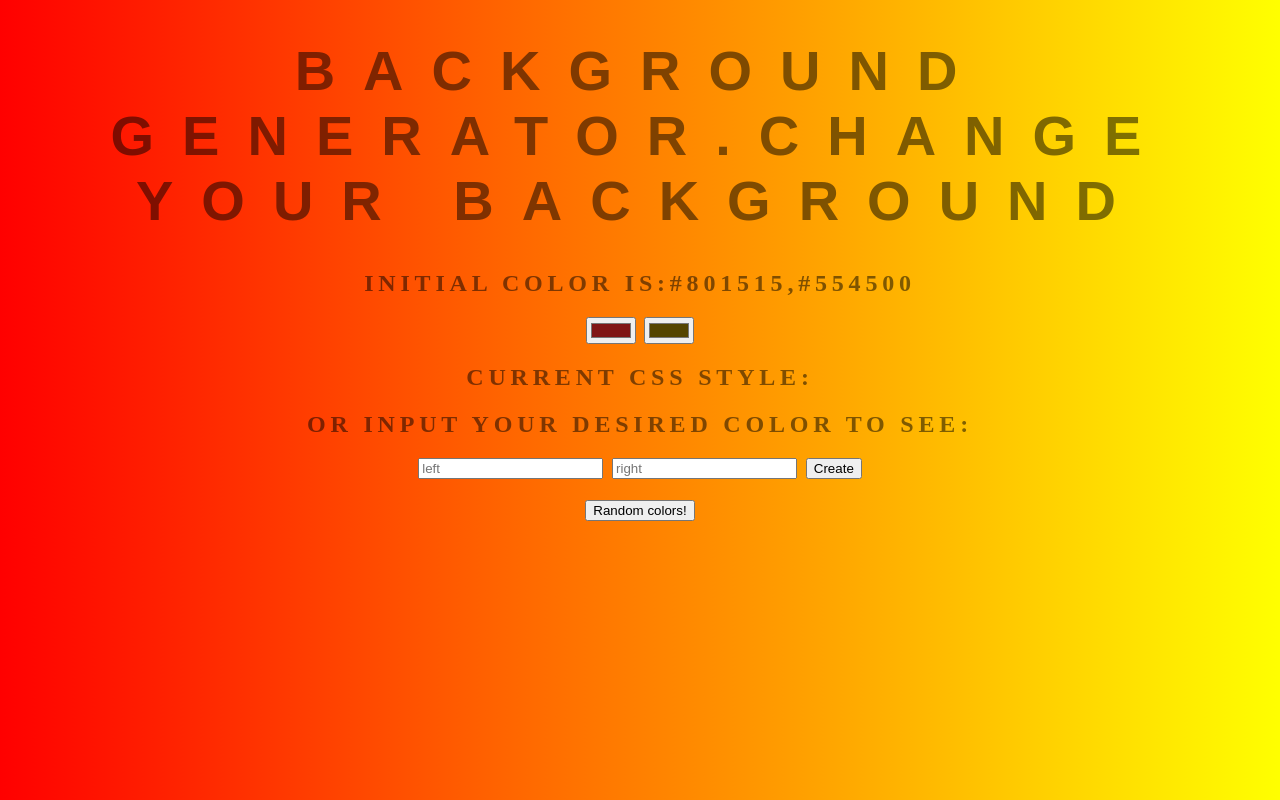
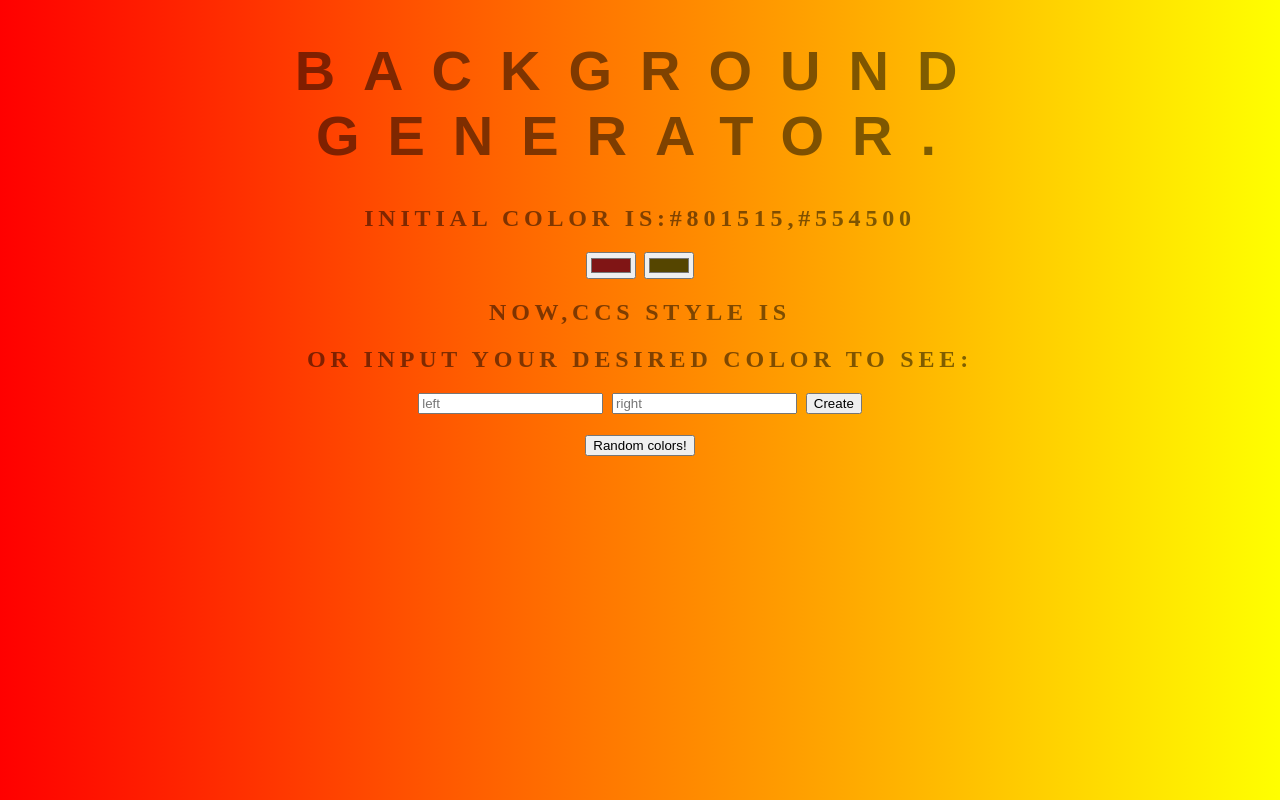
Before and after one commit to EndOfTheGlory/background-generator, a plain HTML site: page index.html in a window 1280 px wide. Drawn offline with Linux system fonts and the light colour scheme.

Commit message:
Because of revolution we decided to change the title back

```diff
--- a/index.html
+++ b/index.html
@@ -5,11 +5,11 @@
 		<link rel="stylesheet" type="text/css" href="bacground_customiser.css">
 	</head>
 	<body id="holder">
-		<h1>Background generator.Change your background</h1>
+		<h1>Background generator.</h1>
 		<h2 class="initial_color"></h2>
 		<input type="color" name="colorleft" value="#801515" class="first_input">
 		<input type="color" name="colorright" value="#554500" class="second_input">
-		<h2>Current CSS style:</h2>
+		<h2>Now,CCS style is</h2>
 		<h3></h3>
 		<h2>Or input your desired color to see:</h2>
 		<input type="text" name="choosecolorleft" placeholder="left" class="choose_left_color">
```
